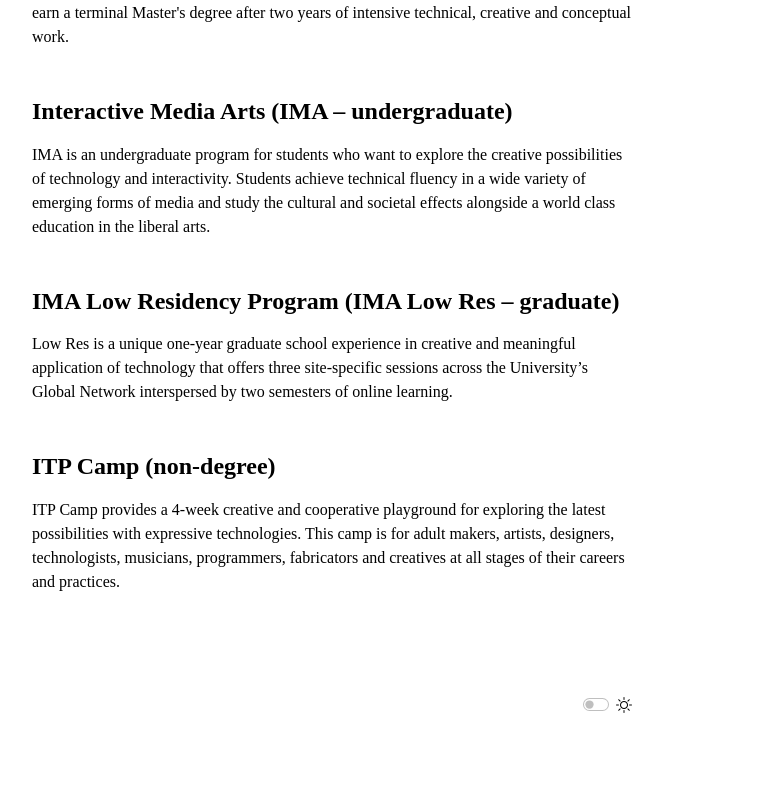
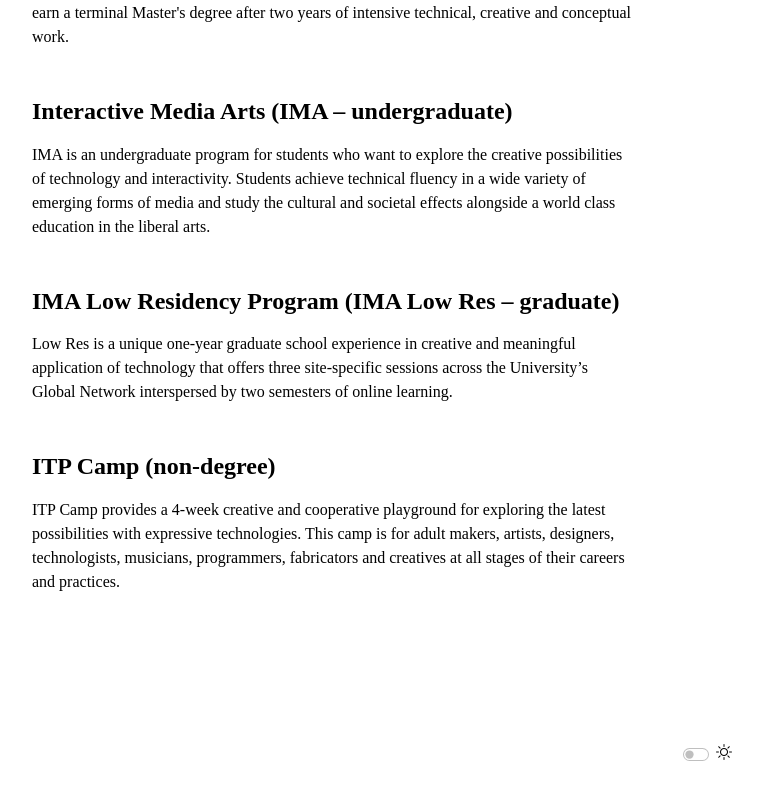
Before and after one commit to jooohyunpark/itp-wou-fall-2022, a Nuxt app in the folder week3/: page /mode in a window 1280 px wide. Shown: the part 501-1301 px from the top of the page, without its empty margins (308-1069 px from the left). Built offline with nearby package versions, Linux system fonts and the light colour scheme.

Commit message:
enable router only on mode page

```diff
--- a/week3/components/Footer.vue
+++ b/week3/components/Footer.vue
@@ -11,6 +11,7 @@
         id="flexSwitchCheckDefault"
         v-model="darkMode"
         @change="toggleDarkMode"
+        :disabled="$route.path !== '/mode'"
       />
     </div>
   </footer>
@@ -33,10 +34,12 @@ export default {
 
 <style lang="scss" scoped>
 footer {
+  max-width: 800px;
+  margin: 0 auto;
+  padding-bottom: 100px;
   display: flex;
   flex-direction: column;
   align-items: flex-end;
-  margin-top: 100px;
 
   .form-check-input {
     cursor: pointer;
--- a/week3/layouts/default.vue
+++ b/week3/layouts/default.vue
@@ -2,6 +2,7 @@
   <div :class="`app ${mode}`">
     <Nav />
     <Nuxt />
+    <Footer />
   </div>
 </template>
 <script>
--- a/week3/pages/mode.vue
+++ b/week3/pages/mode.vue
@@ -35,19 +35,11 @@
       programmers, fabricators and creatives at all stages of their careers and
       practices.
     </p>
-
-    <Footer />
   </div>
 </template>
 
 <script>
-export default {
-  data() {
-    return {};
-  },
-  mounted() {},
-  methods: {},
-};
+export default {};
 </script>
 <style lang="scss" scoped>
 .mode {
```
